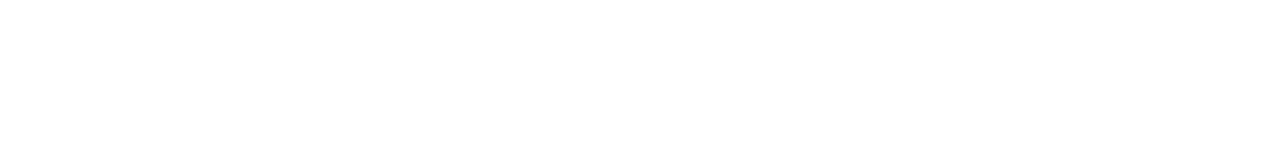
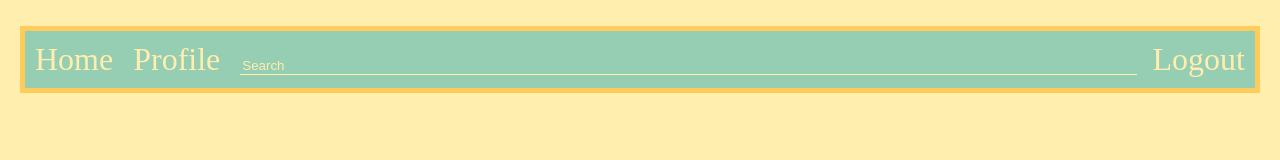
Before and after one commit to ArchitAdh/MiniCSSProjects, a plain HTML site: page Flexbox/index.html in a window 1280 px wide. Drawn offline with Linux system fonts and the light colour scheme.

Commit message:
modified

```diff
--- a/Flexbox/index.html
+++ b/Flexbox/index.html
@@ -7,6 +7,15 @@
     <link rel="stylesheet" href="style.css">
 </head>
 <body>
-
+    <nav>
+        <ul class="container">
+            <li>Home</li>
+            <li>Profile</li>
+            <li class='search'>
+                 <input type="text" class="search-input" placeholder="Search">
+            </li>
+            <li>Logout</li>
+        </ul>
+    </nav>
 </body>
 </html>
--- a/Flexbox/style.css
+++ b/Flexbox/style.css
@@ -0,0 +1,49 @@
+/* Basic styling  */
+.container > li {
+    padding: 10px;
+    text-align: center;
+    font-size: 2em;
+    color: #ffeead;
+    box-sizing: border-box;
+    background-color: #96ceb4;
+    list-style-type: none;
+  }
+
+  html, body {
+    background-color: #ffeead;
+    margin: 10px;
+  }
+
+  .container {
+    padding: 0;
+  }
+  .search-input {
+    background: #ff6e68;
+    border: 0;
+    width: 100%;
+    outline: 0;
+    background: transparent;
+    border-bottom: 1px solid #ffeead;
+    color: #ffeead;
+  }
+  ::placeholder{
+    color: #ffeead;
+  }
+
+  .search-input:focus {
+    outline: none;
+  }
+
+  .container > li {
+    background-color: #96ceb4;
+  }
+
+  /* Flexbox */
+  .container {
+    border: 5px solid #ffcc5c;
+    display: flex;
+  }
+
+  .search {
+    flex: 1;
+  }
```
